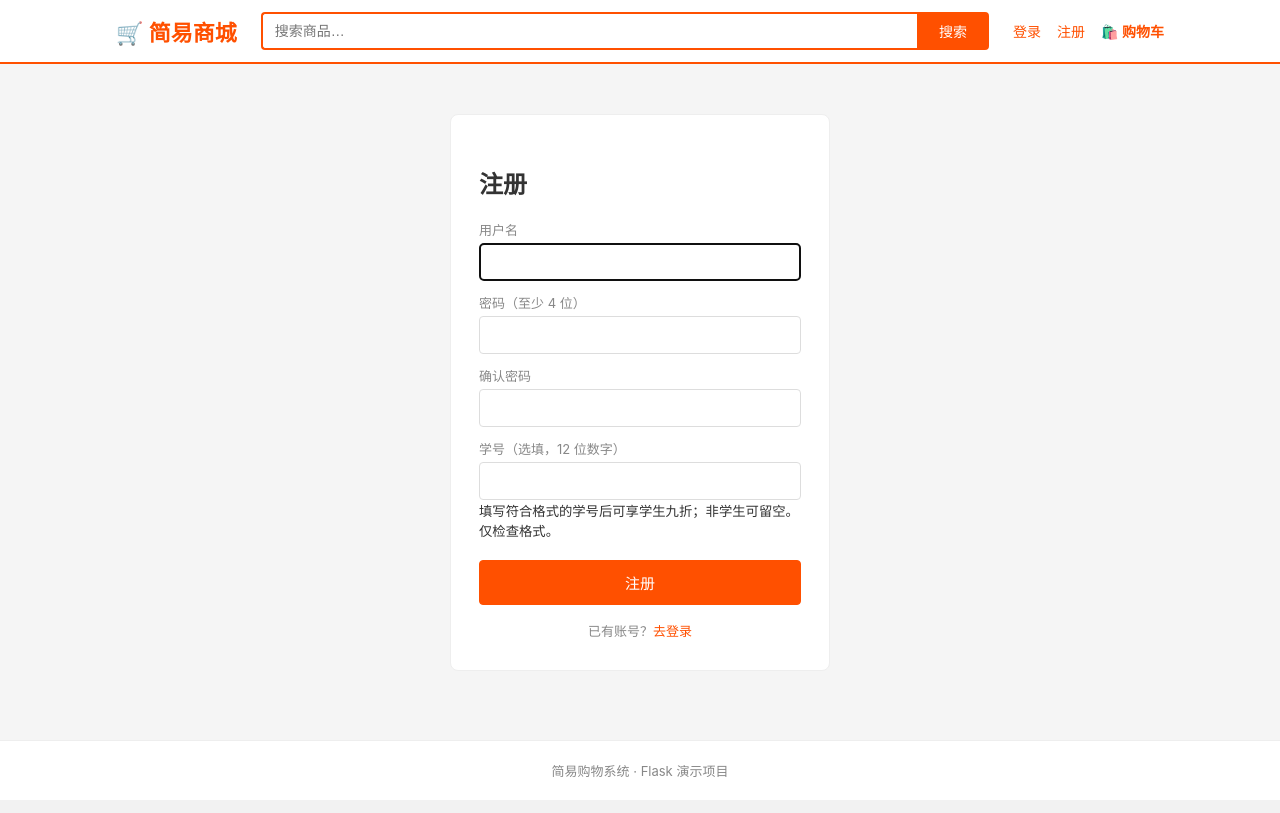
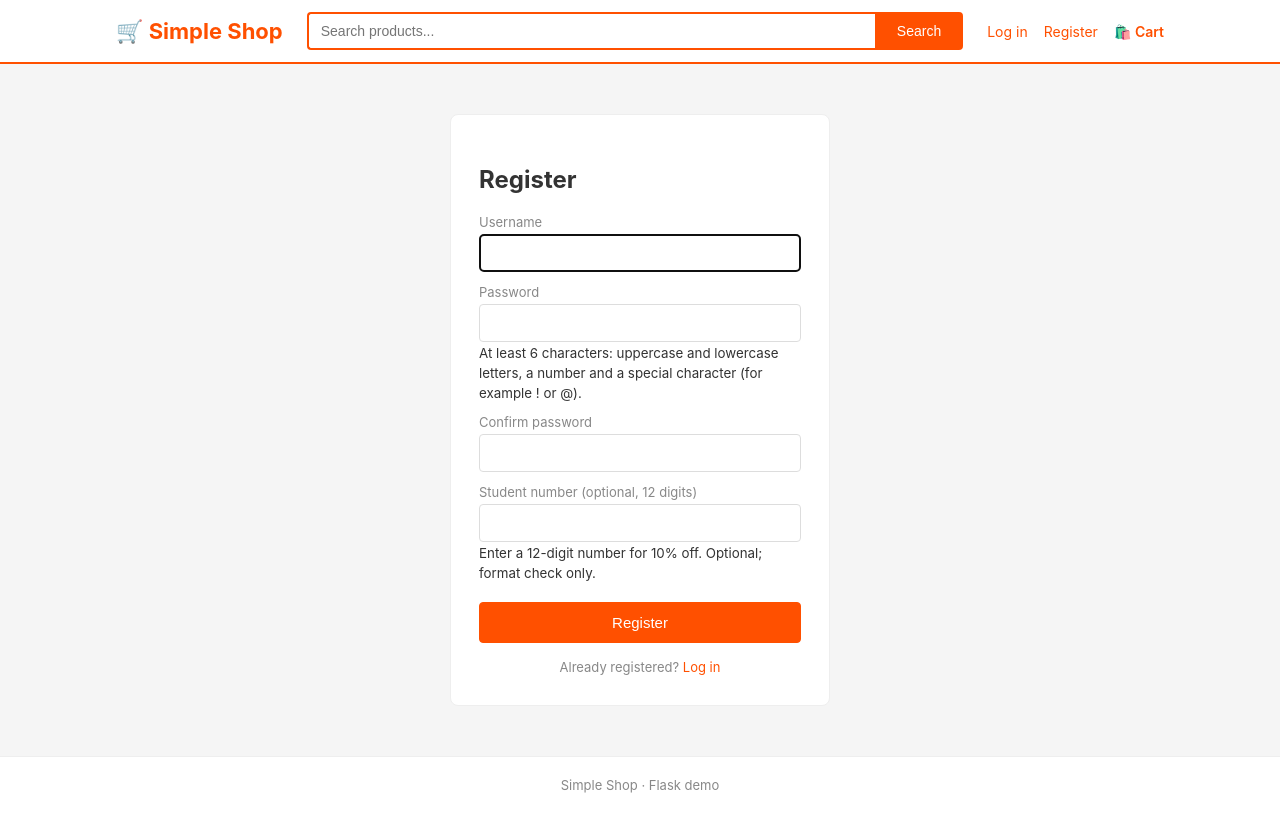
Before and after one commit to Sword-frost/Group-1, a Flask app: page /register in a window 1280 px wide. Run offline with Flask 3, Linux system fonts and the light colour scheme.

Commit message:
Add demo payments and English shopping interface

```diff
--- a/webapp/app.py
+++ b/webapp/app.py
@@ -7,11 +7,17 @@
 import os
 import sqlite3
 import hashlib
+import io
+import re
+import secrets
+import string
+import qrcode
+import qrcode.image.svg
 from datetime import datetime
 from decimal import Decimal, ROUND_HALF_UP
 from functools import wraps
 
-from flask import Flask, render_template, request, redirect, url_for, session, flash, g
+from flask import Flask, render_template, request, redirect, url_for, session, flash, g, abort, Response
 
 app = Flask(__name__)
 # 演示用固定密钥；正式环境请用随机密钥并通过环境变量注入
@@ -19,6 +25,20 @@ app.secret_key = "dev-secret-key-change-me"
 
 BASE_DIR = os.path.dirname(os.path.abspath(__file__))
 DB_PATH = os.path.join(BASE_DIR, "shop.db")
+
+@app.template_filter("translate")
+def translate(value):
+    return {
+        "无线蓝牙耳机": "Wireless headphones", "主动降噪，续航 30 小时": "Active noise cancellation, 30-hour battery",
+        "机械键盘": "Mechanical keyboard", "青轴手感，全键无冲": "Blue switches, full key rollover",
+        "保温杯": "Insulated bottle", "316 不锈钢，保温 12 小时": "316 stainless steel, keeps warm for 12 hours",
+        "运动鞋": "Running shoes", "轻便透气，缓震鞋底": "Lightweight, breathable, cushioned sole",
+        "双肩背包": "Backpack", "大容量，防泼水面料": "Large capacity, water-resistant fabric",
+        "台灯": "Desk lamp", "三档调光，护眼无频闪": "Three brightness levels, flicker-free light",
+        "充电宝 20000mAh": "Power bank 20000mAh", "双向快充，多设备兼容": "Two-way fast charging, multi-device support",
+        "咖啡杯": "Coffee mug", "陶瓷内胆，防烫杯套": "Ceramic interior, protective sleeve",
+        "数码": "Electronics", "家居": "Home", "服饰": "Clothing", "已支付": "Paid",
+    }.get(value, value)
 
 
 # ------------------------- 数据库 -------------------------
@@ -138,7 +158,7 @@ def login_required(view):
     @wraps(view)
     def wrapped(*args, **kwargs):
         if current_user() is None:
-            flash("请先登录。", "warning")
+            flash("Please log in first.", "warning")
             return redirect(url_for("login"))
         return view(*args, **kwargs)
     return wrapped
@@ -192,27 +212,31 @@ def register():
         student_number = request.form.get("student_number", "").strip()
 
         if not username or not password:
-            flash("用户名和密码不能为空。", "warning")
-        elif len(password) < 4:
-            flash("密码至少 4 位。", "warning")
+            flash("Username and password are required.", "warning")
+        elif len(username) < 2:
+            flash("Username must contain at least 2 characters.", "warning")
+        elif (len(password) < 6 or not re.search(r"[A-Z]", password)
+              or not re.search(r"[a-z]", password) or not re.search(r"[0-9]", password)
+              or not any(char in string.punctuation for char in password)):
+            flash("Password must have at least 6 characters, including uppercase and lowercase letters, a number and a special character.", "warning")
         elif password != confirm:
-            flash("两次输入的密码不一致。", "warning")
+            flash("Passwords do not match.", "warning")
         elif student_number and (len(student_number) != 12 or not student_number.isascii() or not student_number.isdigit()):
-            flash("学号必须是 12 位数字；非学生可以留空。", "warning")
+            flash("Student number must be exactly 12 digits, or leave it blank.", "warning")
         else:
             db = get_db()
             exists = db.execute(
                 "SELECT 1 FROM users WHERE username = ?", (username,)
             ).fetchone()
             if exists:
-                flash("该用户名已被注册。", "warning")
+                flash("This username is already registered.", "warning")
             else:
                 db.execute(
                     "INSERT INTO users (username, password, created_at, student_number) VALUES (?, ?, ?, ?)",
                     (username, hash_password(password), str(datetime.now()), student_number or None),
                 )
                 db.commit()
-                flash("注册成功，请登录。", "success")
+                flash("Registration successful. Please log in.", "success")
                 return redirect(url_for("login"))
     return render_template("register.html")
 
@@ -228,16 +252,16 @@ def login():
         if user and user["password"] == hash_password(password):
             session.clear()
             session["user_id"] = user["id"]
-            flash(f"欢迎回来，{user['username']}！", "success")
+            flash(f"Welcome back, {user['username']}!", "success")
             return redirect(url_for("index"))
-        flash("用户名或密码错误。", "warning")
+        flash("Incorrect username or password.", "warning")
     return render_template("login.html")
 
 
 @app.route("/logout")
 def logout():
     session.clear()
-    flash("已退出登录。", "success")
+    flash("You have logged out.", "success")
     return redirect(url_for("index"))
 
 
@@ -266,7 +290,7 @@ def add_to_cart(pid):
     db = get_db()
     product = db.execute("SELECT * FROM products WHERE id = ?", (pid,)).fetchone()
     if product is None:
-        flash("商品不存在。", "warning")
+        flash("Product not found.", "warning")
         return redirect(request.referrer or url_for("index"))
 
     qty = request.form.get("quantity", 1, type=int)
@@ -280,24 +304,24 @@ def add_to_cart(pid):
     if existing:
         new_qty = existing["quantity"] + qty
         if new_qty > product["stock"]:
-            flash(f"《{product['name']}》库存不足（剩余 {product['stock']}）。", "warning")
+            flash(f"Insufficient stock (available: {product['stock']}).", "warning")
         else:
             db.execute(
                 "UPDATE cart_items SET quantity = ? WHERE id = ?",
                 (new_qty, existing["id"]),
             )
             db.commit()
-            flash(f"已将《{product['name']}》加入购物车。", "success")
+            flash(f"Item added to cart.", "success")
     else:
         if qty > product["stock"]:
-            flash(f"《{product['name']}》库存不足（剩余 {product['stock']}）。", "warning")
+            flash(f"Insufficient stock (available: {product['stock']}).", "warning")
         else:
             db.execute(
                 "INSERT INTO cart_items (user_id, product_id, quantity) VALUES (?, ?, ?)",
                 (user["id"], pid, qty),
             )
             db.commit()
-            flash(f"已将《{product['name']}》加入购物车。", "success")
+            flash(f"Item added to cart.", "success")
     return redirect(request.referrer or url_for("index"))
 
 
@@ -311,7 +335,7 @@ def update_cart(item_id):
         (item_id, user["id"]),
     ).fetchone()
     if item is None:
-        flash("购物车项不存在。", "warning")
+        flash("Cart item not found.", "warning")
         return redirect(url_for("cart"))
 
     qty = request.form.get("quantity", 1, type=int)
@@ -321,13 +345,13 @@ def update_cart(item_id):
     if qty <= 0:
         db.execute("DELETE FROM cart_items WHERE id = ?", (item_id,))
         db.commit()
-        flash("已删除该商品。", "success")
+        flash("Item removed.", "success")
     elif product and qty > product["stock"]:
-        flash(f"《{product['name']}》库存不足（剩余 {product['stock']}）。", "warning")
+        flash(f"Insufficient stock (available: {product['stock']}).", "warning")
     else:
         db.execute("UPDATE cart_items SET quantity = ? WHERE id = ?", (qty, item_id))
         db.commit()
-        flash("数量已更新。", "success")
+        flash("Quantity updated.", "success")
     return redirect(url_for("cart"))
 
 
@@ -341,7 +365,7 @@ def remove_from_cart(item_id):
         (item_id, user["id"]),
     )
     db.commit()
-    flash("已从购物车删除。", "success")
+    flash("Item removed from cart.", "success")
     return redirect(url_for("cart"))
 
 
@@ -362,7 +386,7 @@ def checkout():
     ).fetchall()
 
     if not rows:
-        flash("购物车是空的，先去挑选商品吧。", "warning")
+        flash("Your cart is empty. Add some products first.", "warning")
         return redirect(url_for("cart"))
 
     subtotal = sum((Decimal(str(r["price"])) * r["quantity"] for r in rows), Decimal("0"))
@@ -373,7 +397,7 @@ def checkout():
         # 下单前再次校验库存
         for r in rows:
             if r["quantity"] > r["stock"]:
-                flash(f"《{r['name']}》库存不足（剩余 {r['stock']}），下单失败。", "warning")
+                flash(f"Insufficient stock (available: {r['stock']}). Order not placed.", "warning")
                 return redirect(url_for("cart"))
 
         # 扣减库存
@@ -384,7 +408,7 @@ def checkout():
             )
         # 创建订单
         cur = db.execute(
-            "INSERT INTO orders (user_id, total, status, created_at) VALUES (?, ?, '已支付', ?)",
+            "INSERT INTO orders (user_id, total, status, created_at) VALUES (?, ?, 'Awaiting demo payment', ?)",
             (user["id"], float(total), str(datetime.now())),
         )
         order_id = cur.lastrowid
@@ -397,14 +421,48 @@ def checkout():
         # 清空购物车
         db.execute("DELETE FROM cart_items WHERE user_id = ?", (user["id"],))
         db.commit()
-        flash(f"下单成功！订单号 #{order_id}，实付 ¥{total:.2f}。", "success")
-        return redirect(url_for("orders"))
+        return redirect(url_for("payment", order_id=order_id))
 
     return render_template("checkout.html", items=rows, subtotal=subtotal,
                            total=total, is_student=is_student)
 
 
 # ------------------------- 订单 -------------------------
+@app.route("/payment/<int:order_id>", methods=["GET", "POST"])
+@login_required
+def payment(order_id):
+    db = get_db()
+    order = db.execute("SELECT * FROM orders WHERE id = ? AND user_id = ?",
+                       (order_id, current_user()["id"])).fetchone()
+    if order is None:
+        abort(404)
+    if request.method == "POST":
+        method = request.form.get("method")
+        if method not in ("wechat", "alipay"):
+            abort(400)
+        db.execute("UPDATE orders SET status = ? WHERE id = ? AND status = ?",
+                   ("Demo paid", order_id, "Awaiting demo payment"))
+        db.commit()
+        flash("Demo payment completed. No money was charged.", "success")
+        return redirect(url_for("orders"))
+    return render_template("payment.html", order=order)
+
+
+@app.route("/payment/qr/<method>.svg")
+@login_required
+def payment_qr(method):
+    payloads = {"wechat": "微信支付", "alipay": "支付宝支付"}
+    if method not in payloads:
+        abort(404)
+    qr = qrcode.QRCode(box_size=8, border=4, mask_pattern=secrets.randbelow(8))
+    qr.add_data(payloads[method])
+    qr.make(fit=True)
+    image = qr.make_image(image_factory=qrcode.image.svg.SvgPathImage)
+    output = io.BytesIO()
+    image.save(output)
+    return Response(output.getvalue(), mimetype="image/svg+xml", headers={"Cache-Control": "no-store"})
+
+
 @app.route("/orders")
 @login_required
 def orders():
--- a/webapp/requirements.txt
+++ b/webapp/requirements.txt
@@ -1 +1,2 @@
 Flask>=3.0
+qrcode>=7.4,<9
--- a/webapp/static/style.css
+++ b/webapp/static/style.css
@@ -228,3 +228,6 @@ h2 { margin: 20px 0 16px; }
     border-top: 1px solid var(--border);
     background: var(--card);
 }
+.payment-grid { display: grid; grid-template-columns: repeat(auto-fit, minmax(260px, 1fr)); gap: 24px; }
+.payment-option { text-align: center; padding: 24px; border: 1px solid #ddd; border-radius: 12px; }
+.payment-option img { max-width: 100%; height: auto; background: white; }
--- a/webapp/templates/base.html
+++ b/webapp/templates/base.html
@@ -1,29 +1,29 @@
 <!DOCTYPE html>
-<html lang="zh-CN">
+<html lang="en">
 <head>
     <meta charset="UTF-8">
     <meta name="viewport" content="width=device-width, initial-scale=1.0">
-    <title>{% block title %}简易商城{% endblock %}</title>
+    <title>{% block title %}Simple Shop{% endblock %}</title>
     <link rel="stylesheet" href="{{ url_for('static', filename='style.css') }}">
 </head>
 <body>
 <header class="navbar">
     <div class="container nav-inner">
-        <a class="logo" href="{{ url_for('index') }}">🛒 简易商城</a>
+        <a class="logo" href="{{ url_for('index') }}">🛒 Simple Shop</a>
         <form class="search" action="{{ url_for('index') }}" method="get">
-            <input type="text" name="q" placeholder="搜索商品…" value="{{ keyword|default('') }}">
-            <button type="submit">搜索</button>
+            <input type="text" name="q" placeholder="Search products..." value="{{ keyword|default('') }}">
+            <button type="submit">Search</button>
         </form>
         <nav class="nav-links">
             {% if current_user %}
-                <span class="hello">你好，{{ current_user['username'] }}</span>
-                <a href="{{ url_for('orders') }}">我的订单</a>
-                <a href="{{ url_for('logout') }}">退出</a>
+                <span class="hello">Hello, {{ current_user['username'] }}</span>
+                <a href="{{ url_for('orders') }}">My orders</a>
+                <a href="{{ url_for('logout') }}">Log out</a>
             {% else %}
-                <a href="{{ url_for('login') }}">登录</a>
-                <a href="{{ url_for('register') }}">注册</a>
+                <a href="{{ url_for('login') }}">Log in</a>
+                <a href="{{ url_for('register') }}">Register</a>
             {% endif %}
-            <a class="cart-link" href="{{ url_for('cart') }}">🛍️ 购物车
+            <a class="cart-link" href="{{ url_for('cart') }}">🛍️ Cart
                 {% if cart_count %}<span class="badge">{{ cart_count }}</span>{% endif %}
             </a>
         </nav>
@@ -43,7 +43,7 @@
 </main>
 
 <footer class="footer">
-    <div class="container">简易购物系统 · Flask 演示项目</div>
+    <div class="container">Simple Shop · Flask demo</div>
 </footer>
 </body>
 </html>
--- a/webapp/templates/register.html
+++ b/webapp/templates/register.html
@@ -1,21 +1,22 @@
 {% extends "base.html" %}
-{% block title %}注册 - 简易商城{% endblock %}
+{% block title %}Register - Simple Shop{% endblock %}
 
 {% block content %}
 <div class="auth-card">
-    <h2>注册</h2>
+    <h2>Register</h2>
     <form method="post">
-        <label>用户名</label>
-        <input type="text" name="username" required autofocus>
-        <label>密码（至少 4 位）</label>
-        <input type="password" name="password" required>
-        <label>确认密码</label>
+        <label>Username</label>
+        <input type="text" name="username" minlength="2" value="{{ request.form.get('username', '') }}" required autofocus>
+        <label>Password</label>
+        <input type="password" name="password" minlength="6" required autocomplete="new-password">
+        <small>At least 6 characters: uppercase and lowercase letters, a number and a special character (for example ! or @).</small>
+        <label>Confirm password</label>
         <input type="password" name="confirm" required>
-        <label for="student_number">学号（选填，12 位数字）</label>
+        <label for="student_number">Student number (optional, 12 digits)</label>
         <input type="text" id="student_number" name="student_number" inputmode="numeric" pattern="[0-9]{12}" maxlength="12" value="{{ request.form.get('student_number', '') }}">
-        <small>填写符合格式的学号后可享学生九折；非学生可留空。仅检查格式。</small>
-        <button type="submit" class="btn btn-primary btn-block">注册</button>
+        <small>Enter a 12-digit number for 10% off. Optional; format check only.</small>
+        <button type="submit" class="btn btn-primary btn-block">Register</button>
     </form>
-    <p class="auth-switch">已有账号？<a href="{{ url_for('login') }}">去登录</a></p>
+    <p class="auth-switch">Already registered? <a href="{{ url_for('login') }}">Log in</a></p>
 </div>
 {% endblock %}
```
Also changed, not shown: test_webapp.py (added, +89 -0 lines), webapp/templates/cart.html (+14 -14 lines), webapp/templates/checkout.html (+10 -10 lines), webapp/templates/index.html (+10 -10 lines), webapp/templates/login.html (+6 -6 lines), webapp/templates/orders.html (+10 -7 lines), webapp/templates/payment.html (added, +25 -0 lines), README.md.
